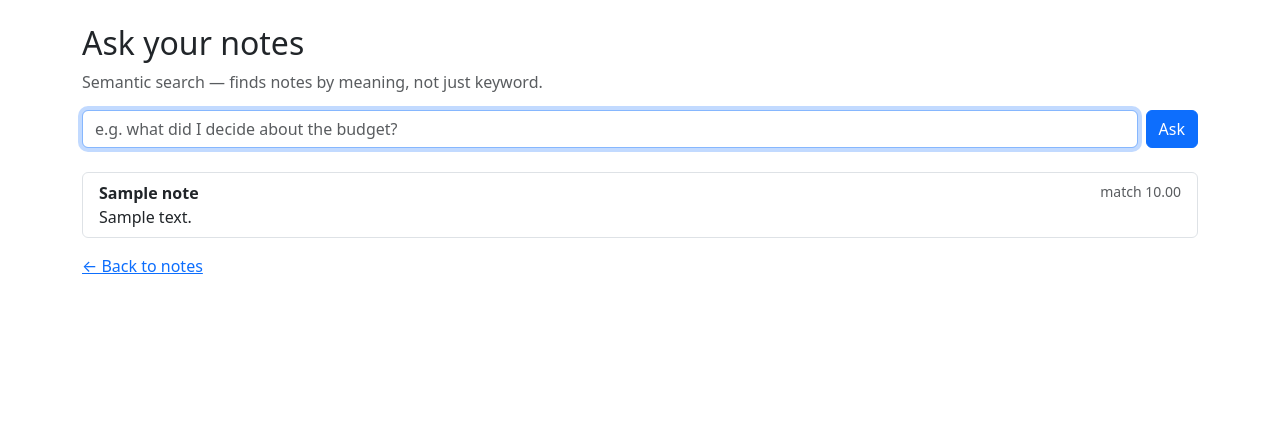
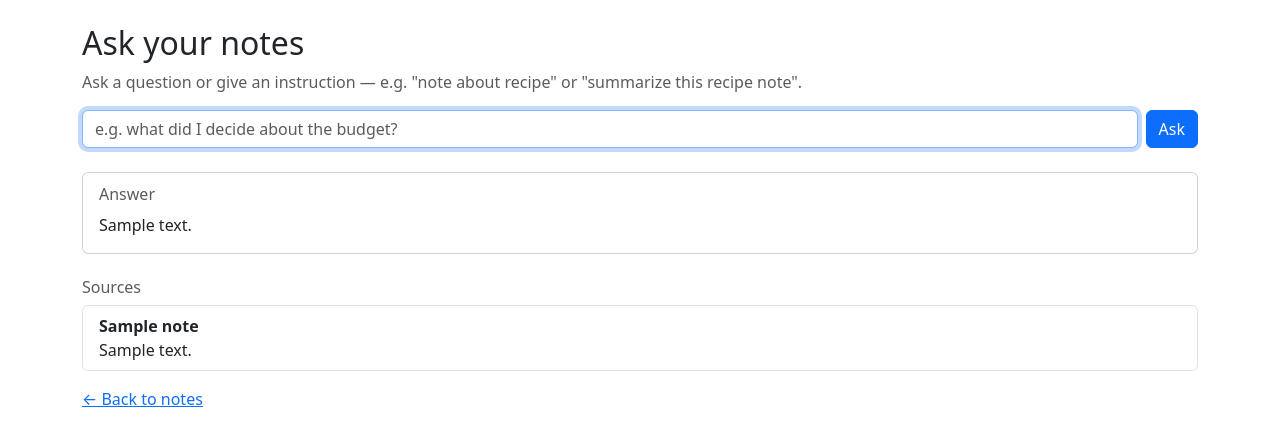
Before and after one commit to itsomshree/notesage, a Django app: template templates/ai_search/ask_results.html in a window 1280 px wide. Shown: the part 56-502 px from the top of the page. Run offline with Django 5.2, Linux system fonts and the light colour scheme; the template is opened without the code that fills it: most values are stand-ins (such as "Sample title", 1, 10 or a date in 2020).

Commit message:
feat: update ask_results.html to improve user instructions and answer display

```diff
--- a/templates/ai_search/ask_results.html
+++ b/templates/ai_search/ask_results.html
@@ -4,7 +4,7 @@
 
 {% block content %}
 <h2>Ask your notes</h2>
-<p class="text-muted">Semantic search — finds notes by meaning, not just keyword.</p>
+<p class="text-muted">Ask a question or give an instruction — e.g. "note about recipe" or "summarize this recipe note".</p>
 
 <form method="get" class="d-flex gap-2 mb-4">
     <input type="text" name="q" value="{{ query }}" class="form-control"
@@ -14,18 +14,27 @@
 
 {% if error %}
 <div class="alert alert-warning">{{ error }}</div>
-{% elif query and not results %}
+{% endif %}
+
+{% if answer %}
+<div class="card mb-4">
+    <div class="card-body">
+        <h6 class="card-subtitle mb-2 text-muted">Answer</h6>
+        <p class="card-text" style="white-space: pre-wrap;">{{ answer }}</p>
+    </div>
+</div>
+{% endif %}
+
+{% if query and not results and not error %}
 <p class="text-muted">No matching notes found.</p>
 {% endif %}
 
 {% if results %}
+<h6 class="text-muted">{% if answer %}Sources{% else %}Matching notes{% endif %}</h6>
 <div class="list-group">
     {% for result in results %}
     <a href="{% url 'note_detail' result.note.pk %}" class="list-group-item list-group-item-action">
-        <div class="d-flex justify-content-between">
-            <strong>{{ result.note.title }}</strong>
-            <small class="text-muted">match {{ result.score|floatformat:2 }}</small>
-        </div>
+        <strong>{{ result.note.title }}</strong>
         <p class="mb-0 text-truncate">{{ result.note.body }}</p>
     </a>
     {% endfor %}
```
